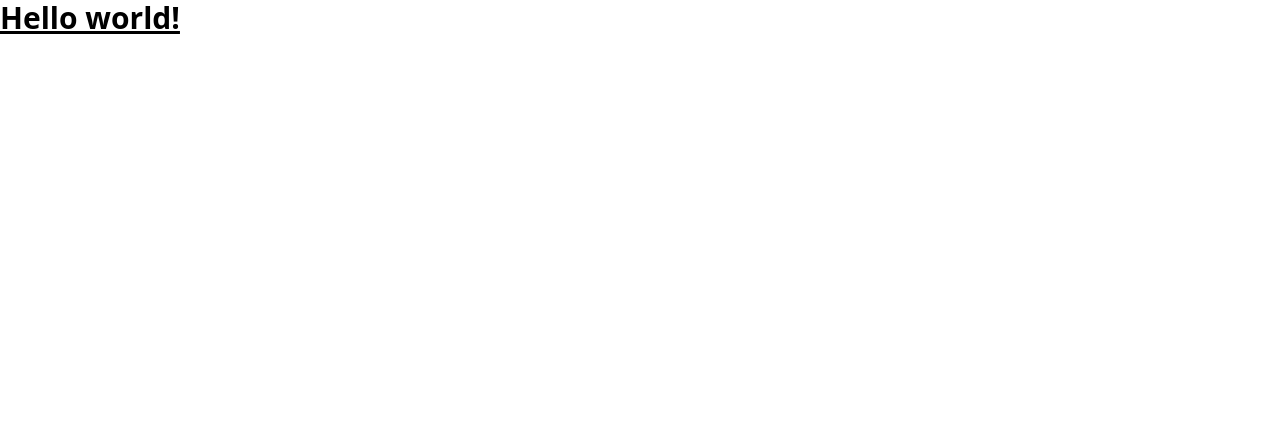
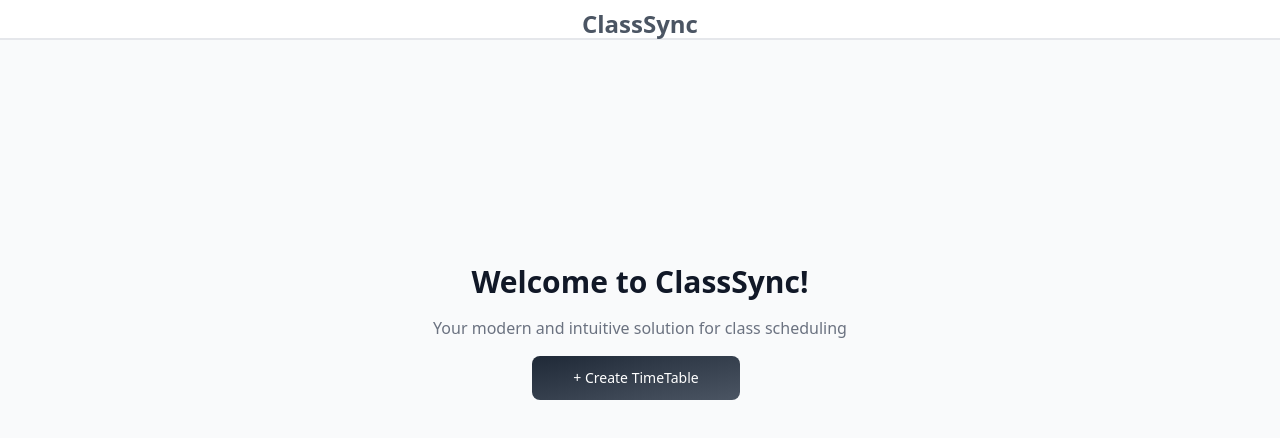
Before and after one commit to royyeboah/LessonSync, an Angular app in the folder frontend/: page / in a window 1280 px wide. Shown: the top 438 px of the page. Built offline with nearby package versions, Linux system fonts and the light colour scheme.

Commit message:
Created the first version of the welcome page

```diff
--- a/frontend/src/app/app.component.html
+++ b/frontend/src/app/app.component.html
@@ -1,3 +1 @@
-<h1 class="text-3xl font-bold underline">
-  Hello world!
-</h1>
+<router-outlet></router-outlet>
--- a/frontend/src/app/app.routes.ts
+++ b/frontend/src/app/app.routes.ts
@@ -1,3 +1,7 @@
 import { Routes } from '@angular/router';
+import {WelcomeComponent} from './components/welcome/welcome.component';
 
-export const routes: Routes = [];
+export const routes: Routes = [
+
+  {path: '', component: WelcomeComponent}
+];
--- a/frontend/src/app/components/welcome/welcome.component.html
+++ b/frontend/src/app/components/welcome/welcome.component.html
@@ -1 +1,13 @@
-<p>welcome works!</p>
+<body>
+<nav class="bg-white border-b-2 h-10 flex justify-center max">
+  <div class="font-bold text-gray-600 text-2xl py-2">ClassSync</div>
+</nav>
+<section class="flex justify-center items-center bg-gray-50 h-screen">
+  <div class="border-gray-50 items-center content-center flex flex-col h-1/2 w-1/2 border-b-2  p-2 rounded-md">
+    <h1 class="text-center text-gray-900 font-semibold p-4 text-3xl">Welcome to ClassSync!</h1>
+    <p class="text-center text-gray-500">Your modern and intuitive solution for class scheduling</p>
+    <button type="button"  class="mt-4 text-white bg-gradient-to-br from-gray-800 to-gray-600 hover:bg-gradient-to-bl focus:ring-4 focus:outline-none focus:ring-blue-300 dark:focus:ring-blue-800 font-medium rounded-lg text-sm px-5 py-3 text-center w-1/3 me-2 mb-2">+ Create TimeTable</button>
+  </div>
+
+</section>
+</body>
--- a/frontend/src/app/components/welcome/welcome.component.ts
+++ b/frontend/src/app/components/welcome/welcome.component.ts
@@ -4,6 +4,7 @@ import { Component } from '@angular/core';
   selector: 'app-welcome',
   imports: [],
   templateUrl: './welcome.component.html',
+  standalone: true,
   styleUrl: './welcome.component.css'
 })
 export class WelcomeComponent {
```
Also changed, not shown: 1 other file (tests, documents, lock files or other folders).
